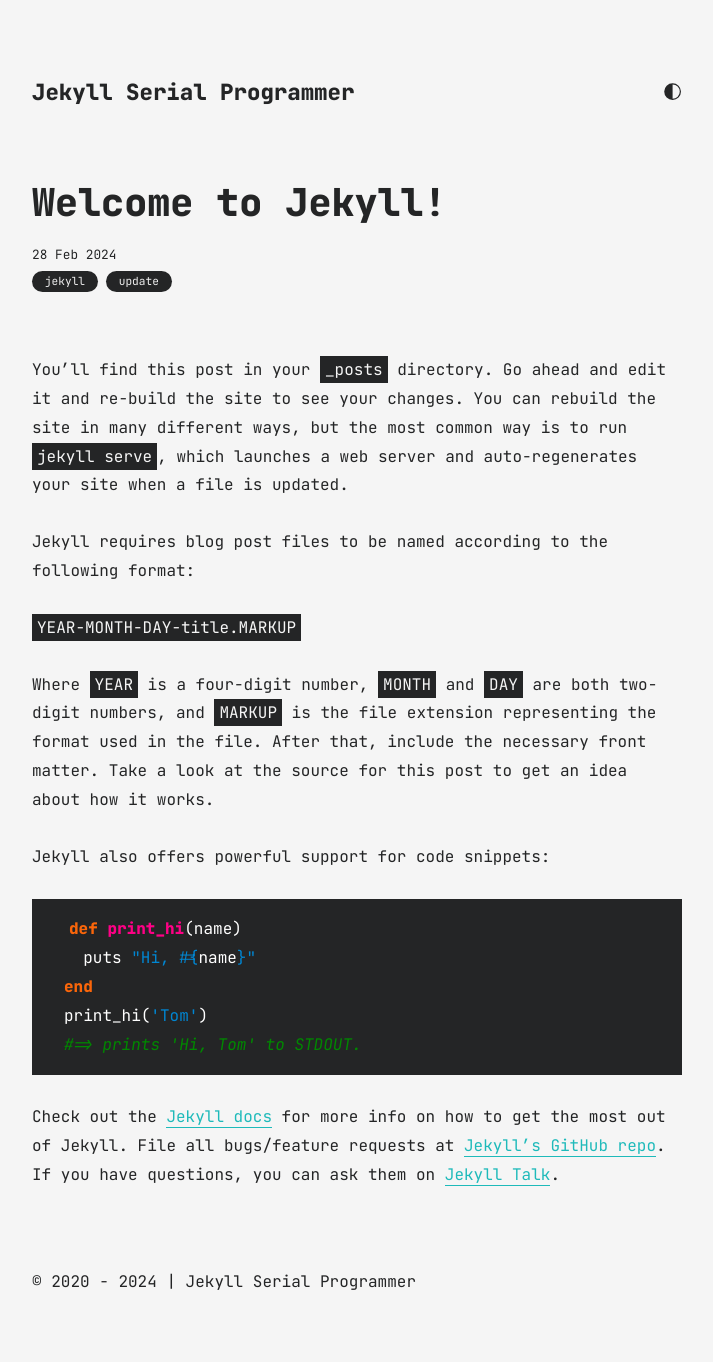
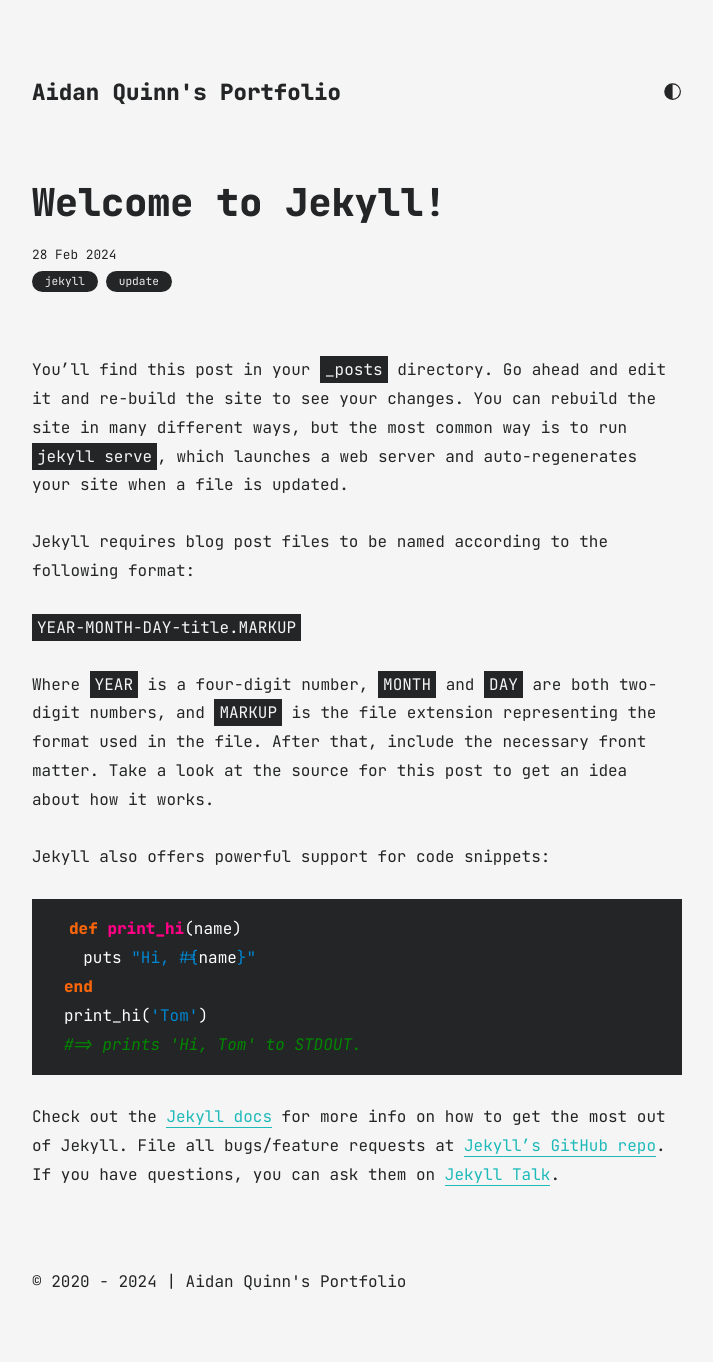
Before and after one commit to 8by4/8by4.github.io, a Jekyll site: the page built from all_collections/_posts/2024-02-27-welcome-to-jekyll.markdown, in a window 1280 px wide. Shown: the whole page, without its empty margins (283-996 px from the left). Built offline with Jekyll 4.4.1, drawn with Linux system fonts in a browser that asks for light colours.

Commit message:
searching

```diff
--- a/_config.yml
+++ b/_config.yml
@@ -1,11 +1,10 @@
-title: Jekyll Serial Programmer
+title: Aidan Quinn's Portfolio
 markdown: kramdown
 
 # for atom feed
 author:
-  name: Sharad Raj Singh Maurya
-  email: dev_sharad@outlook.com
-  title: Aidan Quinn's Portfolio
+  name: Aidan Quinn
+  email: alquinn2@uncg.edu
 
 plugins:
   - jemoji
```
Also changed, not shown: _data/author.yml (+6 -8 lines), 404.markdown (renamed from 404.md), README.markdown (renamed from README.md), assets/icons/IMG_2045_Original.jpg (renamed from assets/IMG_2045_Original.jpg), assets/icons/itchLogo.png (renamed from assets/itchLogo.png), assets/icons/linkedInLogo.ico (renamed from assets/linkedInLogo.ico), assets/icons/textbox.jpg (renamed from assets/textbox.jpg), assets/icons/textbox.png (renamed from assets/textbox.png), assets/icons/textbox.webp (renamed from assets/textbox.webp).
